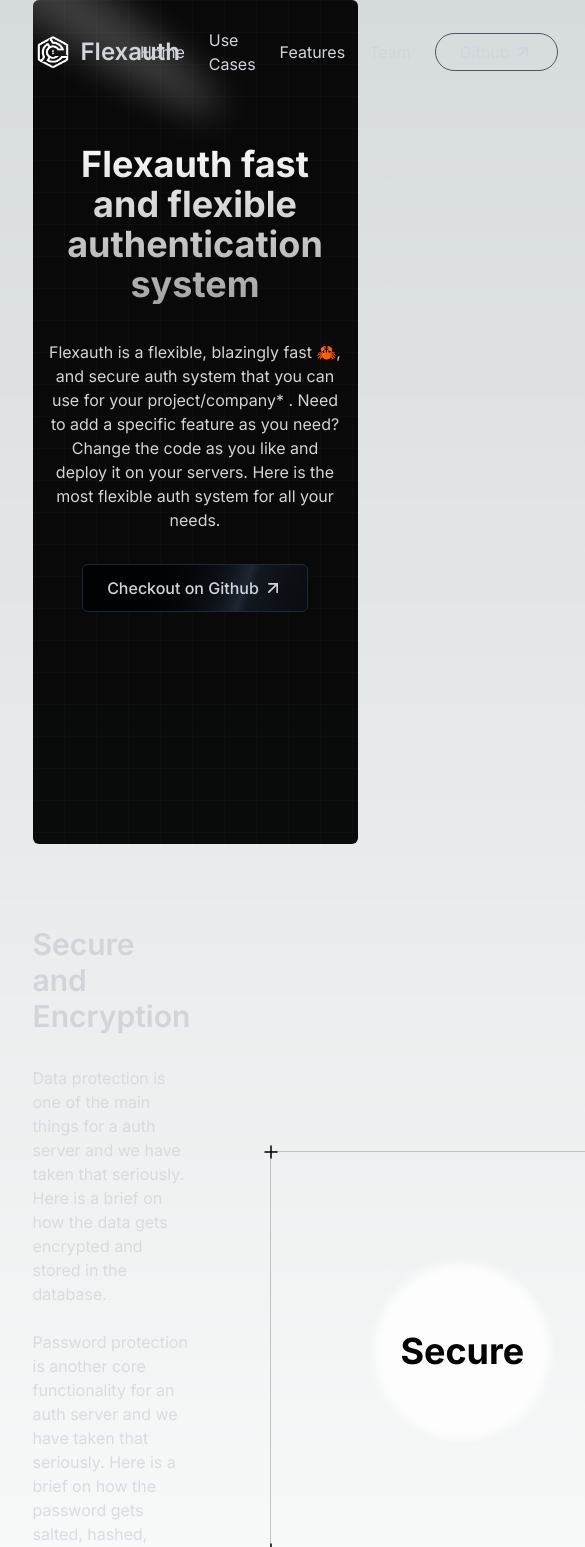
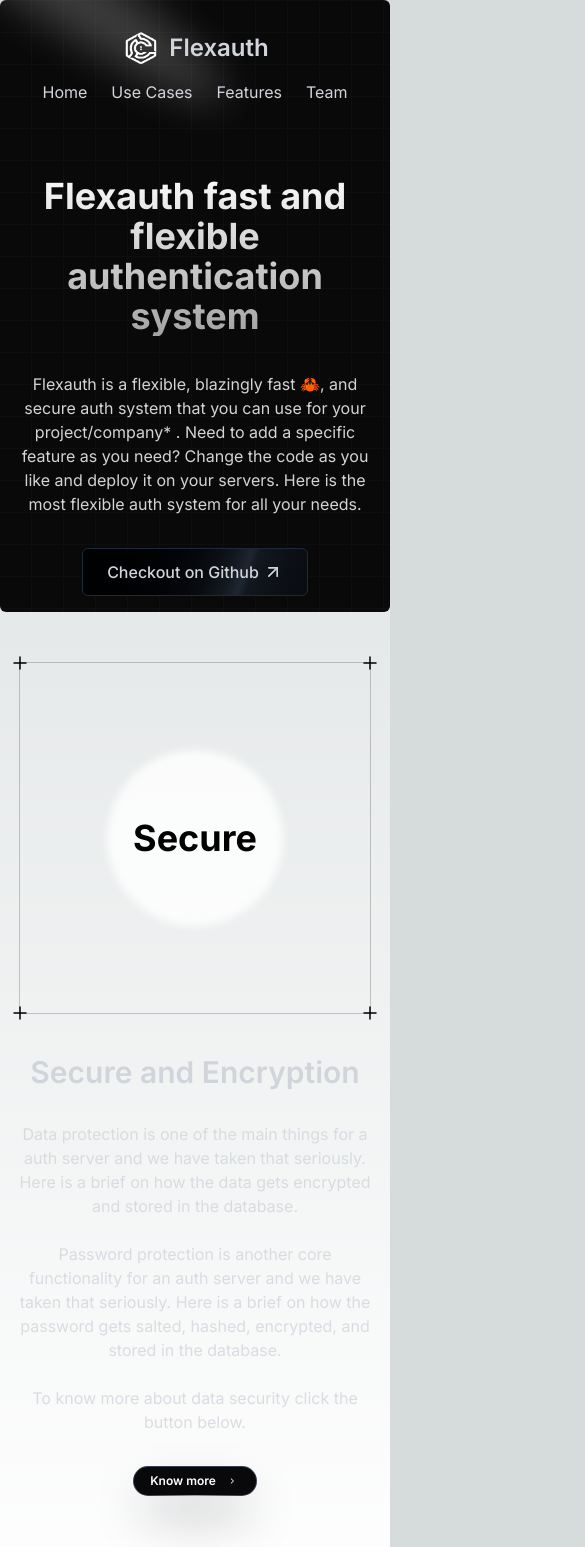
Before and after one commit to Debajyoti14/flexauth-website, a Next.js app: page / in a window 390 px wide. Shown: the top 1547 px of the page, 585 px wide, since content can reach past the window. Built offline with nearby package versions, Linux system fonts and the light colour scheme.

Commit message:
Mobile version added

```diff
--- a/app/layout.tsx
+++ b/app/layout.tsx
@@ -18,7 +18,7 @@ export default function RootLayout({
 }>) {
   return (
     <html lang="en">
-      <body className={`${inter.className} relative overflow-x-hidden w-10/12 mx-auto`}>
+      <body className={`${inter.className} relative overflow-x-hidden md:w-10/12 mx-auto`}>
         <Navbar />
         {children}
       </body>
--- a/components/Hero.tsx
+++ b/components/Hero.tsx
@@ -7,14 +7,14 @@ import { motion } from "framer-motion";
 
 const Hero = () => {
     return (
-        <div className="w-full rounded-md flex md:items-center md:justify-center bg-black/[0.96] antialiased bg-grid-white/[0.02] relative overflow-hidden h-screen">
+        <div className="w-full rounded-md flex md:items-center md:justify-center bg-black/[0.96] antialiased bg-grid-white/[0.02] relative overflow-hidden md:h-screen">
             <Spotlight
                 className="-top-40 left-0 md:left-60 md:-top-20"
                 fill="white"
             />
             <div className=" p-4 max-w-7xl  mx-auto relative z-10  w-full pt-20 md:pt-0 flex flex-col items-center">
                 <motion.h1
-                    className="text-4xl md:text-7xl font-bold text-center bg-clip-text text-transparent bg-gradient-to-b from-neutral-50 to-neutral-400 bg-opacity-50 mt-16 mb-5"
+                    className="text-4xl md:text-7xl font-bold text-center bg-clip-text text-transparent bg-gradient-to-b from-neutral-50 to-neutral-400 bg-opacity-50 mt-24 mb-5"
                     initial={{ opacity: 0, y: 50 }}
                     animate={{ opacity: 1, y: 0 }}
                     transition={{ duration: 1 }}
--- a/components/Secure.tsx
+++ b/components/Secure.tsx
@@ -14,8 +14,8 @@ const About = () => {
             initial={{ opacity: 0, y: 50 }}
             animate={isInView ? { opacity: 1, translateY: 0 } : { opacity: 0, translateY: 50 }}
             transition={{ duration: 1 }}
-            className=' flex justify-between my-8 items-center mb-40'>
-            <div className=' flex flex-col  text-gray-300 pr-20'>
+            className=' flex justify-between mb-40 items-center flex-col-reverse lg:flex-row w-11/12 mx-auto'>
+            <div className=' flex flex-col text-gray-300 lg:pr-20 text-center lg:text-left items-center lg:items-start mt-10 lg:mt-0'>
                 <h2 className=' text-3xl font-semibold'>Secure and Encryption</h2>
                 <p className='mt-8 opacity-80'>Data protection is one of the main things for a auth server and we have taken that seriously. Here is a brief on how the data gets encrypted and stored in the database.</p>
                 <p className=' mt-6 opacity-80'>Password protection is another core functionality for an auth server and we have taken that seriously. Here is a brief on how the password gets salted, hashed, encrypted, and stored in the database.</p>
@@ -47,7 +47,7 @@ const About = () => {
                     <span className="absolute -bottom-0 left-[1.125rem] h-px w-[calc(100%-2.25rem)] bg-gradient-to-r from-emerald-400/0 via-emerald-400/90 to-emerald-400/0 transition-opacity duration-500 group-hover:opacity-40" />
                 </button>
             </div>
-            <div className="border border-black/[0.2] dark:border-white/[0.2] flex flex-col items-start max-w-sm p-4 relative h-[25rem]">
+            <div className="border border-black/[0.2] dark:border-white/[0.2] flex flex-col items-start max-w-sm p-4 relative h-[22rem] lg:h-[25rem]">
                 <Icon className="absolute h-6 w-6 -top-3 -left-3 dark:text-white text-black" />
                 <Icon className="absolute h-6 w-6 -bottom-3 -left-3 dark:text-white text-black" />
                 <Icon className="absolute h-6 w-6 -top-3 -right-3 dark:text-white text-black" />
--- a/components/Shared/Navbar.tsx
+++ b/components/Shared/Navbar.tsx
@@ -13,12 +13,12 @@ const Navbar = () => {
             animate={{ opacity: 1, y: 0 }}
             transition={{ duration: 1 }}
             className='absolute mx-auto w-full z-50 mt-5 text-gray-300'>
-            <div className='flex justify-between items-center rounded-full py-2 sticky top-5' >
+            <div className='flex flex-col md:flex-row justify-between items-center py-2 sticky top-5' >
                 <div className=' flex items-center gap-2'>
                     <img src="/logo_tr_w.png" alt="" className='w-10' />
                     <h1 className=' text-2xl font-semibold'>Flexauth </h1>
                 </div>
-                <div>
+                <div className=' mt-3 md:mt-0'>
                     <ul className='flex items-center gap-6'>
                         <li className=' hover:scale-105 transition-all'>
                             <Link href="/">Home</Link>
@@ -32,7 +32,7 @@ const Navbar = () => {
                         <li className=' hover:scale-105 transition-all'>
                             <Link href="/contact">Team</Link>
                         </li>
-                        <li className=' hover:scale-105 transition-all'>
+                        <li className=' hover:scale-105 transition-all hidden md:block'>
                             <a target="_blank" href="https://github.com/Rajdip019/flexauth" className=' flex  items-center gap-1 border border-gray-600 rounded-full px-6 py-1.5'>
                                 Github <FiArrowUpRight size={20} />
                             </a>
```
